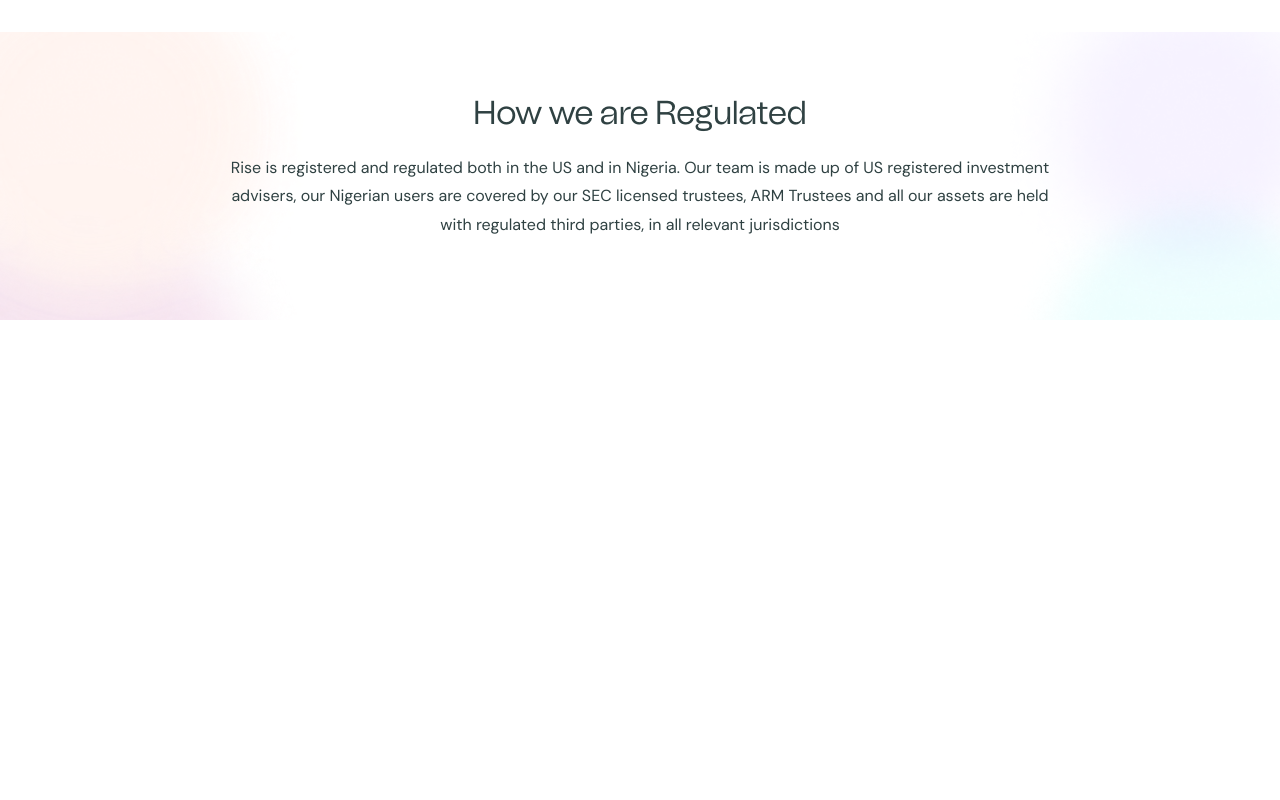
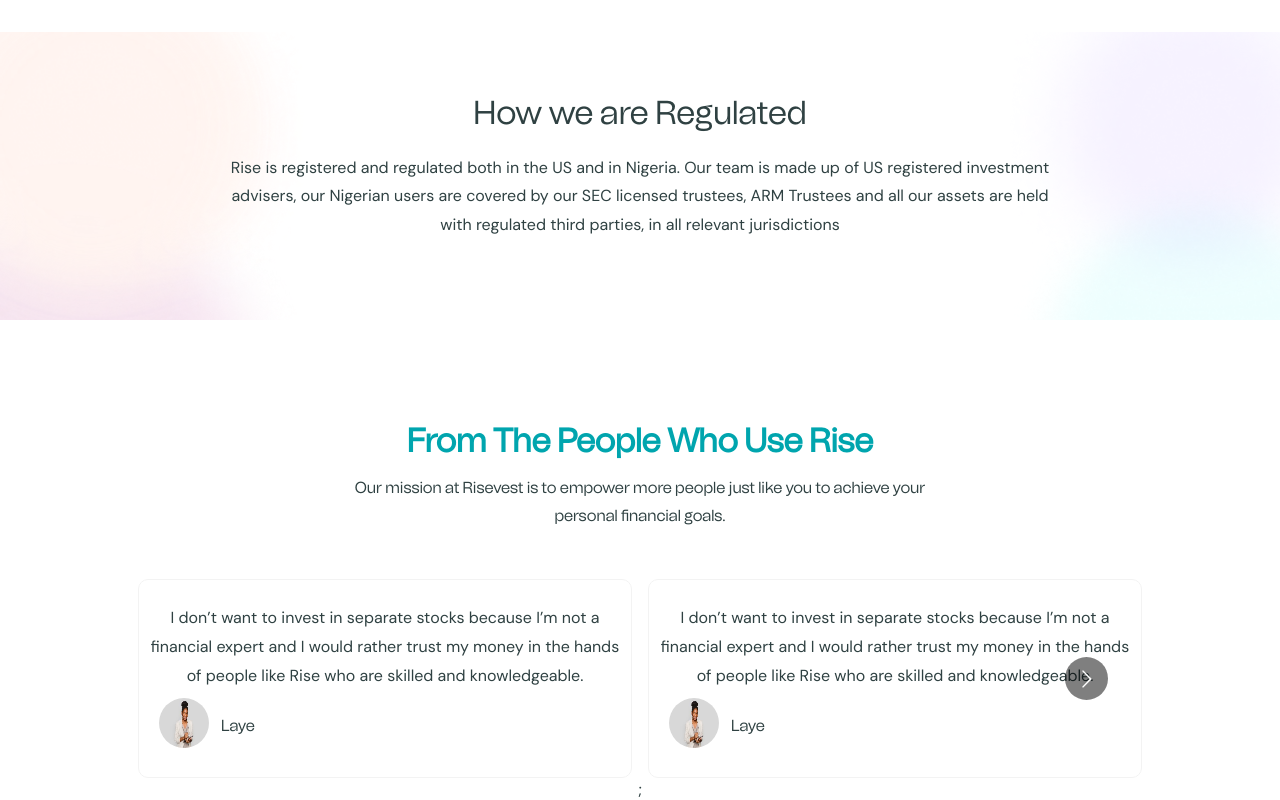
Before and after one commit to adefuyeabayomi/rise-vest-test, a React (Vite) app: page / in a window 1280 px wide. Shown: the part 3280-4080 px from the top of the page. Before the commit the page ends 3600 px from the top, so only its background shows below. Built offline with nearby package versions, Linux system fonts and the light colour scheme.

Commit message:
completed reviews section

```diff
--- a/package.json
+++ b/package.json
@@ -16,6 +16,7 @@
     "prettier": "^3.3.3",
     "react": "^18.3.1",
     "react-dom": "^18.3.1",
+    "react-multi-carousel": "^2.8.5",
     "react-router-dom": "^6.26.2"
   },
   "devDependencies": {
--- /dev/null
+++ b/src/page/home/OurCustomers.tsx
@@ -0,0 +1,192 @@
+import React from "react";
+import Carousel from "react-multi-carousel";
+import "react-multi-carousel/lib/styles.css";
+import profileImg from "../../assets/images/profile-img.jpeg";
+
+import "./style.css";
+
+function OurCustomers(): React.JSX.Element {
+  const responsive = {
+    superLargeDesktop: {
+      // the naming can be any, depends on you.
+      breakpoint: { max: 4000, min: 3000 },
+      items: 5,
+    },
+    desktop: {
+      breakpoint: { max: 3000, min: 1024 },
+      items: 3,
+    },
+    tablet: {
+      breakpoint: { max: 1024, min: 464 },
+      items: 2,
+    },
+    mobile: {
+      breakpoint: { max: 464, min: 0 },
+      items: 1,
+    },
+  };
+  return (
+    <section
+      id="our-customers-section"
+      className="our-customers-container-main main-spacing-x text-main text-center"
+    >
+      <div className="py-5" />
+      <div>
+        <h3 className="color-main">From The People Who Use Rise</h3>
+        <div className="py-1" />
+        <p className="font-family-tomato-grotesk col-11 col-sm-9 col-md-7 center">
+          Our mission at Risevest is to empower more people just like you to
+          achieve your personal financial goals.
+        </p>
+      </div>
+      <div className="py-4" />
+      <div>
+        <Carousel responsive={responsive}>
+          <div className="review-container mx-2 p-2 py-4">
+            <p>
+              I don’t want to invest in separate stocks because I’m not a
+              financial expert and I would rather trust my money in the hands of
+              people like Rise who are skilled and knowledgeable.
+            </p>
+            <div className="py-1" />
+            <div className="container-fluid">
+              <div className="row align-items-center no-space">
+                <div className="w-max-content no-space">
+                  <div>
+                    <img src={profileImg} className="review-profile-image" />
+                  </div>
+                </div>
+                <div className="w-max-content">
+                  <div className="font-family-tomato-grotesk">Laye</div>
+                </div>
+              </div>
+            </div>
+          </div>
+          <div className="review-container mx-2 p-2 py-4">
+            <p>
+              I don’t want to invest in separate stocks because I’m not a
+              financial expert and I would rather trust my money in the hands of
+              people like Rise who are skilled and knowledgeable.
+            </p>
+            <div className="py-1" />
+            <div className="container-fluid">
+              <div className="row align-items-center no-space">
+                <div className="w-max-content no-space">
+                  <div>
+                    <img src={profileImg} className="review-profile-image" />
+                  </div>
+                </div>
+                <div className="w-max-content">
+                  <div className="font-family-tomato-grotesk">Laye</div>
+                </div>
+              </div>
+            </div>
+          </div>
+          <div className="review-container mx-2 p-2 py-4">
+            <p>
+              I don’t want to invest in separate stocks because I’m not a
+              financial expert and I would rather trust my money in the hands of
+              people like Rise who are skilled and knowledgeable.
+            </p>
+            <div className="py-1" />
+            <div className="container-fluid">
+              <div className="row align-items-center no-space">
+                <div className="w-max-content no-space">
+                  <div>
+                    <img src={profileImg} className="review-profile-image" />
+                  </div>
+                </div>
+                <div className="w-max-content">
+                  <div className="font-family-tomato-grotesk">Laye</div>
+                </div>
+              </div>
+            </div>
+          </div>
+          <div className="review-container mx-2 p-2 py-4">
+            <p>
+              I don’t want to invest in separate stocks because I’m not a
+              financial expert and I would rather trust my money in the hands of
+              people like Rise who are skilled and knowledgeable.
+            </p>
+            <div className="py-1" />
+            <div className="container-fluid">
+              <div className="row align-items-center no-space">
+                <div className="w-max-content no-space">
+                  <div>
+                    <img src={profileImg} className="review-profile-image" />
+                  </div>
+                </div>
+                <div className="w-max-content">
+                  <div className="font-family-tomato-grotesk">Laye</div>
+                </div>
+              </div>
+            </div>
+          </div>
+          <div className="review-container mx-2 p-2 py-4">
+            <p>
+              I don’t want to invest in separate stocks because I’m not a
+              financial expert and I would rather trust my money in the hands of
+              people like Rise who are skilled and knowledgeable.
+            </p>
+            <div className="py-1" />
+            <div className="container-fluid">
+              <div className="row align-items-center no-space">
+                <div className="w-max-content no-space">
+                  <div>
+                    <img src={profileImg} className="review-profile-image" />
+                  </div>
+                </div>
+                <div className="w-max-content">
+                  <div className="font-family-tomato-grotesk">Laye</div>
+                </div>
+              </div>
+            </div>
+          </div>
+          <div className="review-container mx-2 p-2 py-4">
+            <p>
+              I don’t want to invest in separate stocks because I’m not a
+              financial expert and I would rather trust my money in the hands of
+              people like Rise who are skilled and knowledgeable.
+            </p>
+            <div className="py-1" />
+            <div className="container-fluid">
+              <div className="row align-items-center no-space">
+                <div className="w-max-content no-space">
+                  <div>
+                    <img src={profileImg} className="review-profile-image" />
+                  </div>
+                </div>
+                <div className="w-max-content">
+                  <div className="font-family-tomato-grotesk">Laye</div>
+                </div>
+              </div>
+            </div>
+          </div>
+          <div className="review-container mx-2 p-2 py-4">
+            <p>
+              I don’t want to invest in separate stocks because I’m not a
+              financial expert and I would rather trust my money in the hands of
+              people like Rise who are skilled and knowledgeable.
+            </p>
+            <div className="py-1" />
+            <div className="container-fluid">
+              <div className="row align-items-center no-space">
+                <div className="w-max-content no-space">
+                  <div>
+                  <img src={profileImg} className="review-profile-image" />
+                  </div>
+                </div>
+                <div className="w-max-content">
+                  <div className="font-family-tomato-grotesk">Laye</div>
+                </div>
+              </div>
+            </div>
+          </div>
+        </Carousel>
+        ;
+      </div>
+    </section>
+  );
+}
+
+export default OurCustomers;
--- a/src/page/home/index.tsx
+++ b/src/page/home/index.tsx
@@ -7,6 +7,7 @@
 import AssetClasses from "./AssetClasses";
 import SavePrompt from "./SavePrompt";
 import Regulations from "./Regulation";
+import OurCustomers from "./OurCustomers";
 
 function Home(): React.JSX.Element {
   return (
@@ -17,6 +18,7 @@
       <AssetClasses />
       <SavePrompt />
       <Regulations />
+      <OurCustomers />
     </main>
   );
 }
--- a/src/page/home/style.css
+++ b/src/page/home/style.css
@@ -88,3 +88,14 @@
   background-image: url("../../assets/images/regulation-bg.png");
   background-size: cover;
 }
+
+/*Review SEction*/
+.review-container {
+    border: 1px solid rgb(243, 243, 243);
+    border-radius: 10px;
+}
+.review-profile-image {
+  width: 50px;
+  height: 50px;
+  border-radius: 100px;
+}
```
Also changed, not shown: src/page/home/Hero copy 3.tsx (added, +15 -0 lines), src/page/home/Hero copy 4.tsx (added, +15 -0 lines), src/assets/images/profile-img.jpeg (added), 1 other file (tests, documents, lock files or other folders).
